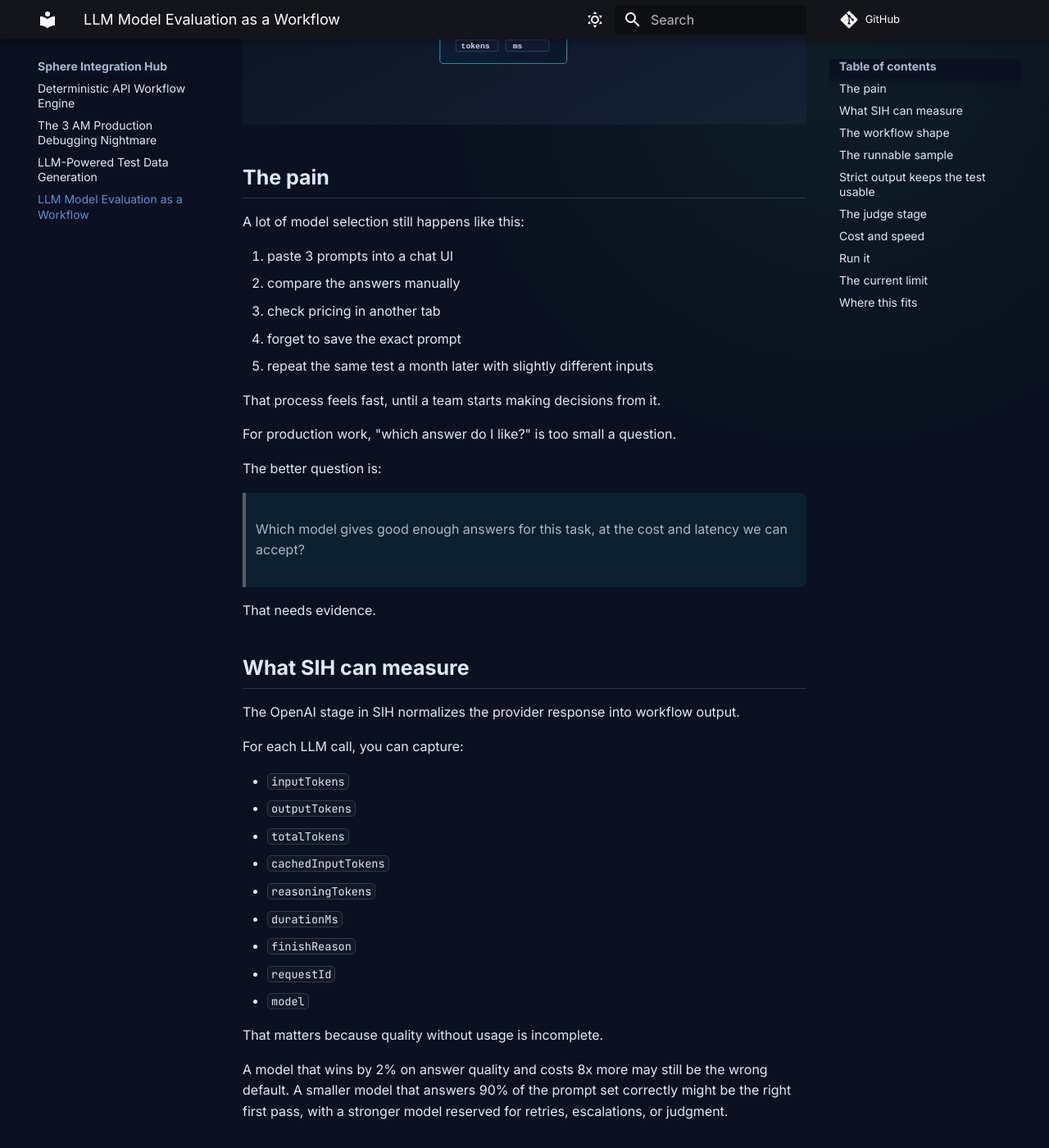
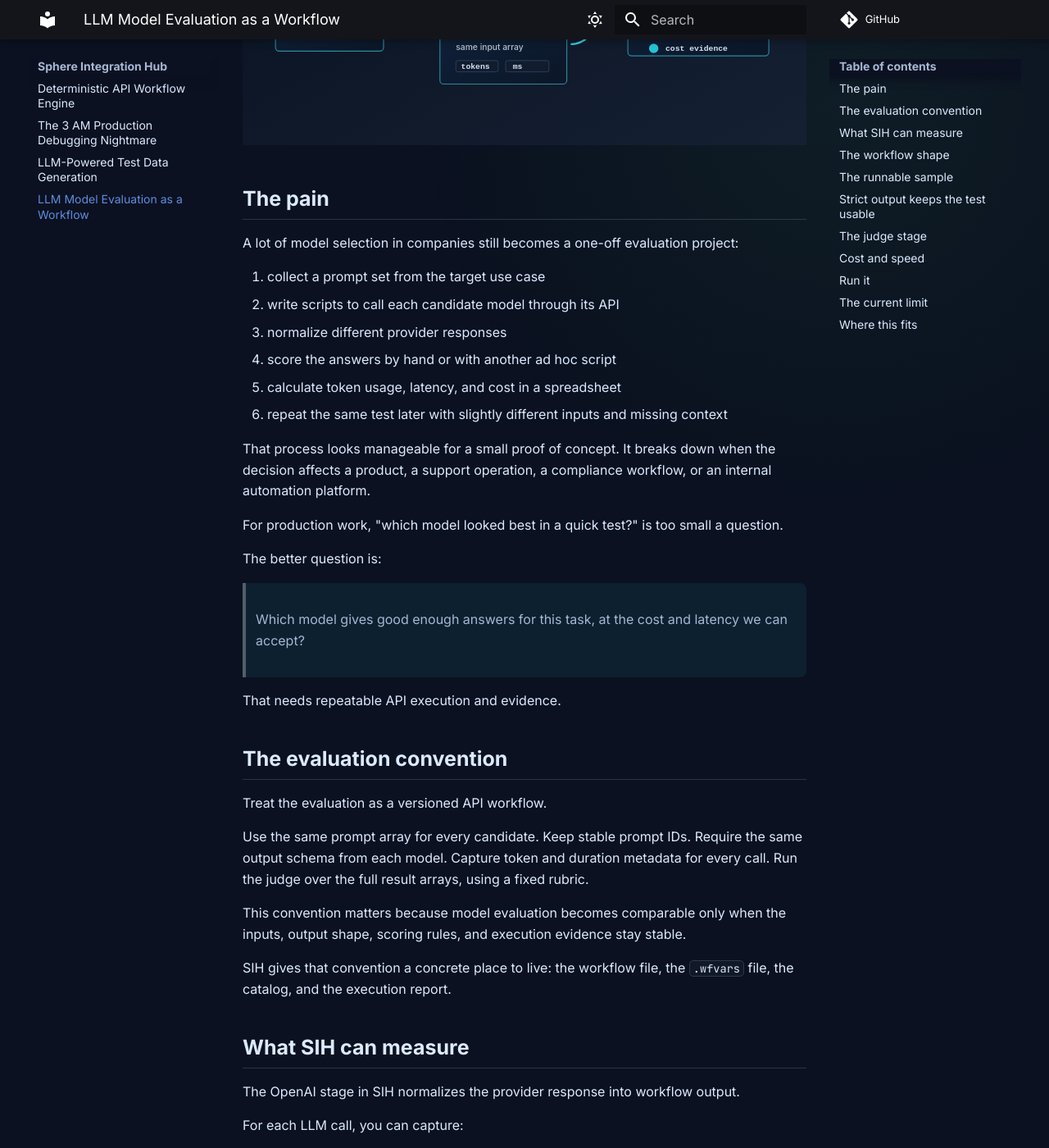
Before and after one commit to PinedaTec-EU/tech-blog, an MkDocs documentation site: the page built from docs/sphere-integration-hub/llm-model-evaluation-as-a-workflow.md, in a window 1280 px wide and 1400 px high, scrolled down 965 px. Shown: the whole window at 82% size. Built offline with MkDocs 1.6.1 and Material for MkDocs 9.7.7, drawn with Linux system fonts in a browser that asks for light colours; comment, search, counter and statistics services are not loaded; some of the changed text lies outside the part shown.

Commit message:
Refine LLM evaluation article pain point

```diff
--- a/docs/sphere-integration-hub/llm-model-evaluation-as-a-workflow.md
+++ b/docs/sphere-integration-hub/llm-model-evaluation-as-a-workflow.md
@@ -1,14 +1,14 @@
 ---
 title: LLM Model Evaluation as a Workflow
-description: Compare LLM and SLM candidates over the same prompts with quality, token, and duration evidence.
+description: Evaluate LLM and SLM candidates for an enterprise use case without manual scoring scripts.
 image: assets/images/sphere-integration-hub/SIH.png
 ---
 
 # LLM model evaluation as a workflow
 
-Choosing a small model is easy when the prompt is simple.
+Choosing a small model is easy when the task is simple.
 
-It gets harder when the prompt set looks like your real work: policy summaries, incident handoffs, JSON extraction, support replies, classification tasks, and all the strange phrasing users send at 17:58 on a Friday.
+It gets harder when a team has to decide which LLM or SLM should handle a real enterprise workflow: policy summaries, incident handoffs, JSON extraction, support replies, classification tasks, and all the strange phrasing users send at 17:58 on a Friday.
 
 A single benchmark score does not tell you enough.
 
@@ -18,7 +18,7 @@ You need to know:
 - how many tokens it spent
 - how long each call took
 - whether the answer shape is safe enough to feed into the next step
-- whether the test can run again next week without becoming a spreadsheet exercise
+- whether the same evaluation can run again next week without becoming a manual scoring and scripting exercise
 
 That is a workflow problem.
 
@@ -28,23 +28,34 @@ Compatibility: Sphere Integration Hub `v1.7.20.278`, commit `c99028ab931c2b21357
 
 ## The pain
 
-A lot of model selection still happens like this:
+A lot of model selection in companies still becomes a one-off evaluation project:
 
-1. paste 3 prompts into a chat UI
-2. compare the answers manually
-3. check pricing in another tab
-4. forget to save the exact prompt
-5. repeat the same test a month later with slightly different inputs
+1. collect a prompt set from the target use case
+2. write scripts to call each candidate model through its API
+3. normalize different provider responses
+4. score the answers by hand or with another ad hoc script
+5. calculate token usage, latency, and cost in a spreadsheet
+6. repeat the same test later with slightly different inputs and missing context
 
-That process feels fast, until a team starts making decisions from it.
+That process looks manageable for a small proof of concept. It breaks down when the decision affects a product, a support operation, a compliance workflow, or an internal automation platform.
 
-For production work, "which answer do I like?" is too small a question.
+For production work, "which model looked best in a quick test?" is too small a question.
 
 The better question is:
 
 > Which model gives good enough answers for this task, at the cost and latency we can accept?
 
-That needs evidence.
+That needs repeatable API execution and evidence.
+
+## The evaluation convention
+
+Treat the evaluation as a versioned API workflow.
+
+Use the same prompt array for every candidate. Keep stable prompt IDs. Require the same output schema from each model. Capture token and duration metadata for every call. Run the judge over the full result arrays, using a fixed rubric.
+
+This convention matters because model evaluation becomes comparable only when the inputs, output shape, scoring rules, and execution evidence stay stable.
+
+SIH gives that convention a concrete place to live: the workflow file, the `.wfvars` file, the catalog, and the execution report.
 
 ## What SIH can measure
 
```
Also changed, not shown: docs/index.md (+1 -1 lines).
